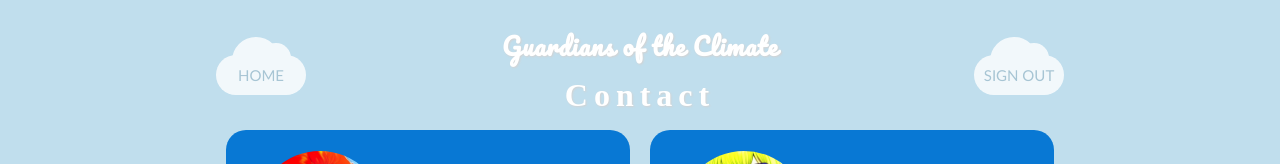
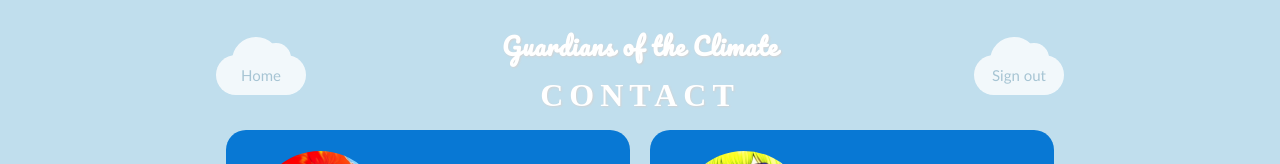
Before and after one commit to LinaAdamsson/final-project-frontend, a React (Create React App) app: page /contact in a window 1280 px wide. Shown: the top 164 px of the page. Built offline with nearby package versions, Linux system fonts and the light colour scheme; a web font is replaced by a local one.

Commit message:
header in contact

```diff
--- a/src/components/HeaderContact.js
+++ b/src/components/HeaderContact.js
@@ -27,12 +27,12 @@ const HeaderContact = () => {
 
   return (
     <HeaderWrapper>
-      <SignOutButton type="button" onClick={onHomeButtonClick}>HOME</SignOutButton>
+      <SignOutButton type="button" onClick={onHomeButtonClick}>Home</SignOutButton>
       <HeaderText>
         <h2>Guardians of the Climate</h2>
-        <h1>Contact</h1>
+        <h1>CONTACT</h1>
       </HeaderText>
-      <SignOutButton type="button" onClick={onSignOutButtonClick}>SIGN OUT</SignOutButton>
+      <SignOutButton type="button" onClick={onSignOutButtonClick}>Sign out</SignOutButton>
     </HeaderWrapper>
   )
 }
```
